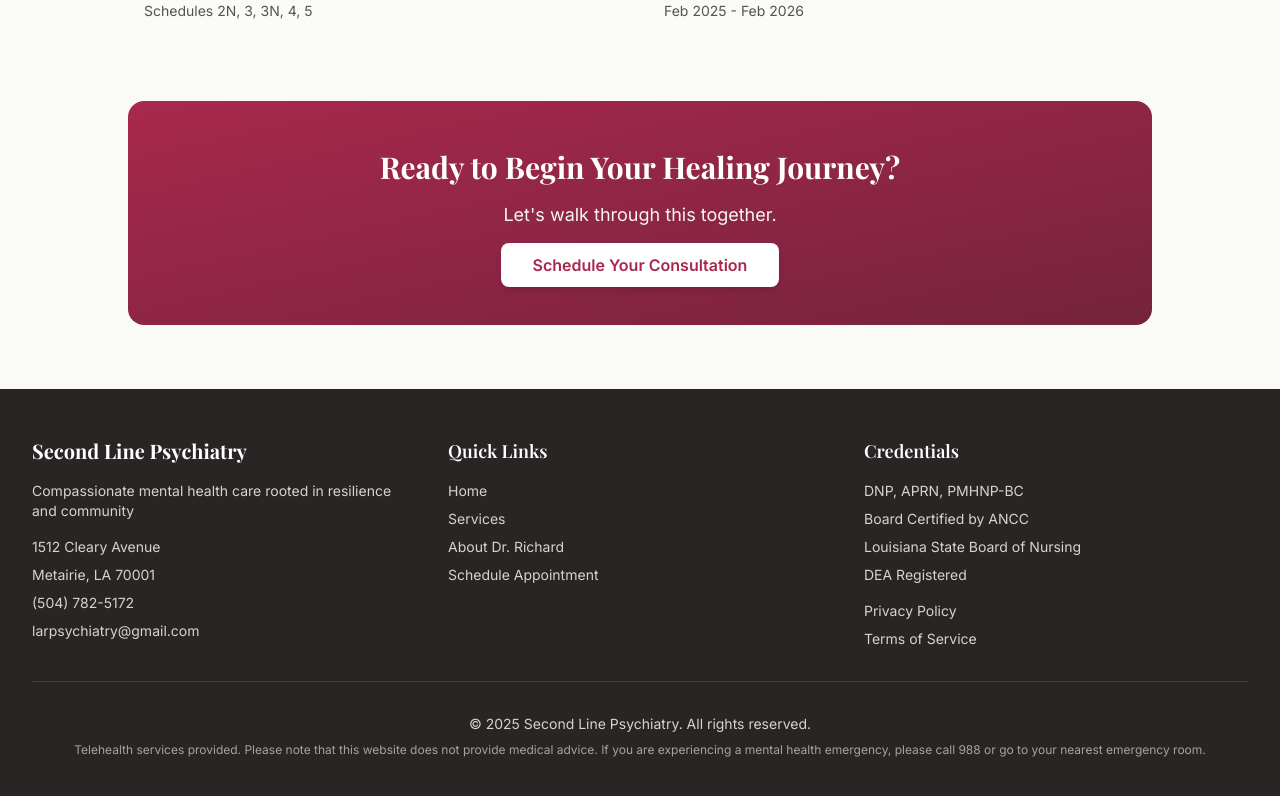
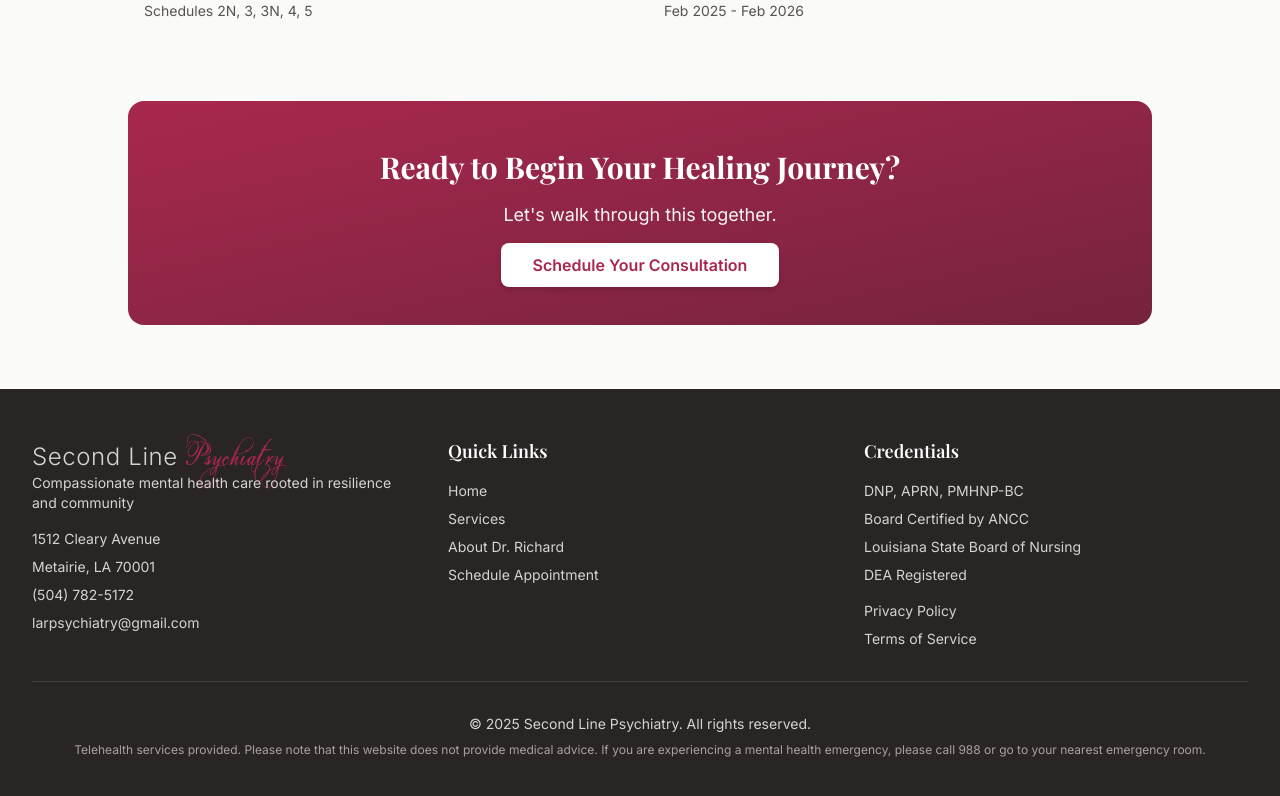
Before and after one commit to WBHankins93/second-line-psych, a Next.js app: page /about in a window 1280 px wide. Shown: the part 2032-2828 px from the top of the page. Built offline with nearby package versions, Linux system fonts and the light colour scheme; a web font is replaced by a local one.

Commit message:
updating font in Footer

```diff
--- a/src/components/Footer.tsx
+++ b/src/components/Footer.tsx
@@ -9,9 +9,16 @@ export default function Footer() {
         <div className="grid grid-cols-1 md:grid-cols-3 gap-8 mb-8">
           {/* Company Info */}
           <div>
-            <h3 className="text-xl font-serif font-bold text-white mb-4">
-              Second Line Psychiatry
-            </h3>
+            <div className="flex items-baseline space-x-2">
+                {/* "Second Line" in thin, sleek sans-serif */}
+                <span className="text-2xl font-sans font-light tracking-wide text-white-900">
+                  Second Line
+                </span>
+                {/* "Psychiatry" in larger Eutemia font */}
+                <span className="text-3xl font-eutemia text-maroon-700">
+                  Psychiatry
+                </span>
+              </div>
             <p className="text-sm mb-4">
               Compassionate mental health care rooted in resilience and community
             </p>
```
